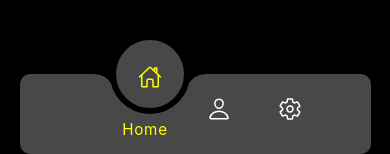
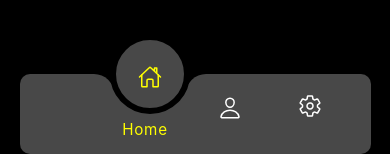
Before and after one commit to Kshitiz242/Margdarshakfinal, a plain HTML site: page mobile.html in a window 390 px wide. Shown: the part 2187-2341 px from the top of the page. Drawn offline with nearby package versions, Linux system fonts and the light colour scheme.

Commit message:
Update mobile.css

```diff
--- a/mobile.css
+++ b/mobile.css
@@ -349,13 +349,13 @@ iframe {
 }
 #about{
     position: relative;
-    top: -7.5px;
-    left: 4px;
+    top: -8px;
+    left: 15px;
 }
 #work{
     position: relative;
-    top: -7.5px;
-    left: 5px;
+    top: -10px;
+    left: 25px;
 }
 .logo{
     display: flex;
```
